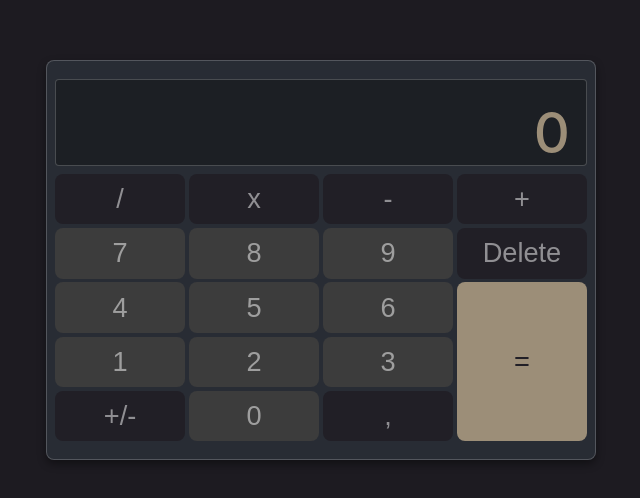
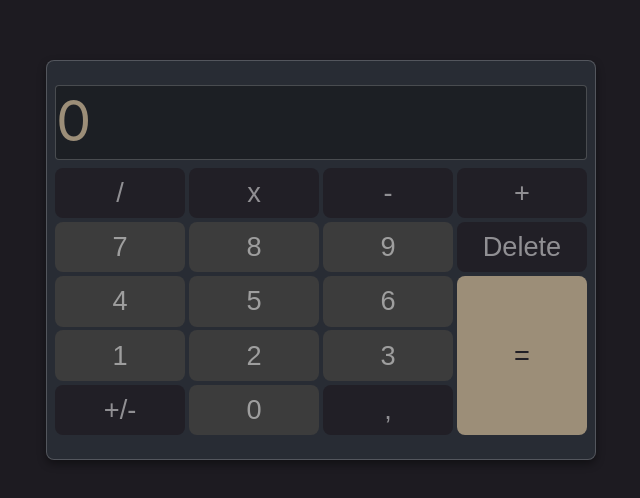
Before and after one commit to IaconoG/4-javascript-calculator, a React (Create React App) app: page / in a window 1280 px wide. Shown: the part 140-638 px from the top of the page, without its empty margins (319-959 px from the left). Built offline with nearby package versions, Linux system fonts and the light colour scheme.

Commit message:
act estilos

```diff
--- a/src/App.css
+++ b/src/App.css
@@ -9,12 +9,6 @@
   --clr-white: #fff;
   --clr-white-medium: rgb(255, 255, 255, 0.5);
   --clr-white-disabled: rgb(255, 255, 255, 0.2);
-  /*--clr-orange: #d9b08c;
-  --crl-first: #5a3938;
-  --clr-second: #847b6d;
-  --clr-third: #a3ab98;
-  --clr-fourth: #d2d5af;
-  --clr-fifth: #dfa49b; */
 }
 * {
   box-sizing: border-box;
@@ -25,6 +19,15 @@ button {
   border: none;
   outline: none;
   color: var(--clr-white-medium);
+  user-select: none;
+}
+input[type="text"] {
+  all: initial;
+  font-family: -apple-system, BlinkMacSystemFont, 'Segoe UI', 'Roboto', 'Oxygen', 'Ubuntu', 'Cantarell', 'Fira Sans', 'Droid Sans', 'Helvetica Neue', sans-serif;
+  text-align: end;
+  padding-inline: 1rem;
+  font-weight: 500;
+  display: block;
 }
 
 .app {
@@ -63,24 +66,19 @@ button {
   border: 1px solid var(--clr-white-disabled);
   padding-block: 0.25rem;
 }
-.display > * {
-  height: 100%;
-  display: flex;
-  justify-content: flex-end;
-  align-items: center;
-  padding-inline: 1rem;
-  font-size: 1.5rem;
-  font-weight: 500;
-}
 .display .operation {
   font-size: 1rem;
   letter-spacing: 0.1rem;
-  min-height: 21.25px;
+  color: var(--clr-white-medium);
+  padding-top: 0.3rem;
 }
 .display .result {
   font-size: 3.5rem;
-  line-height: 100%;
   color: var(--crl-primary-color);
+  margin-top: -0.5rem;
+  white-space: nowrap;
+  overflow: hidden;
+  text-overflow: ellipsis;
 }
 .btns-container {
   width: 100%;
```
